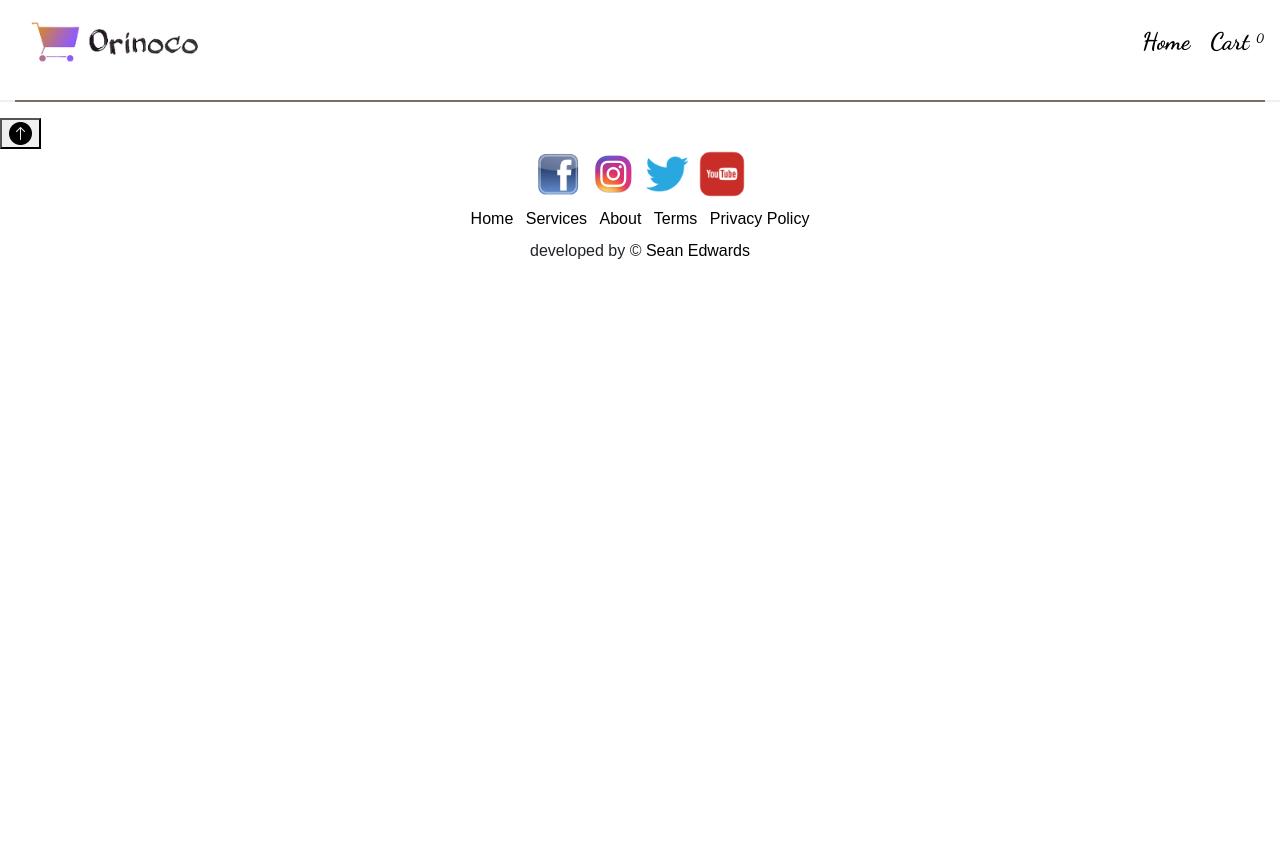
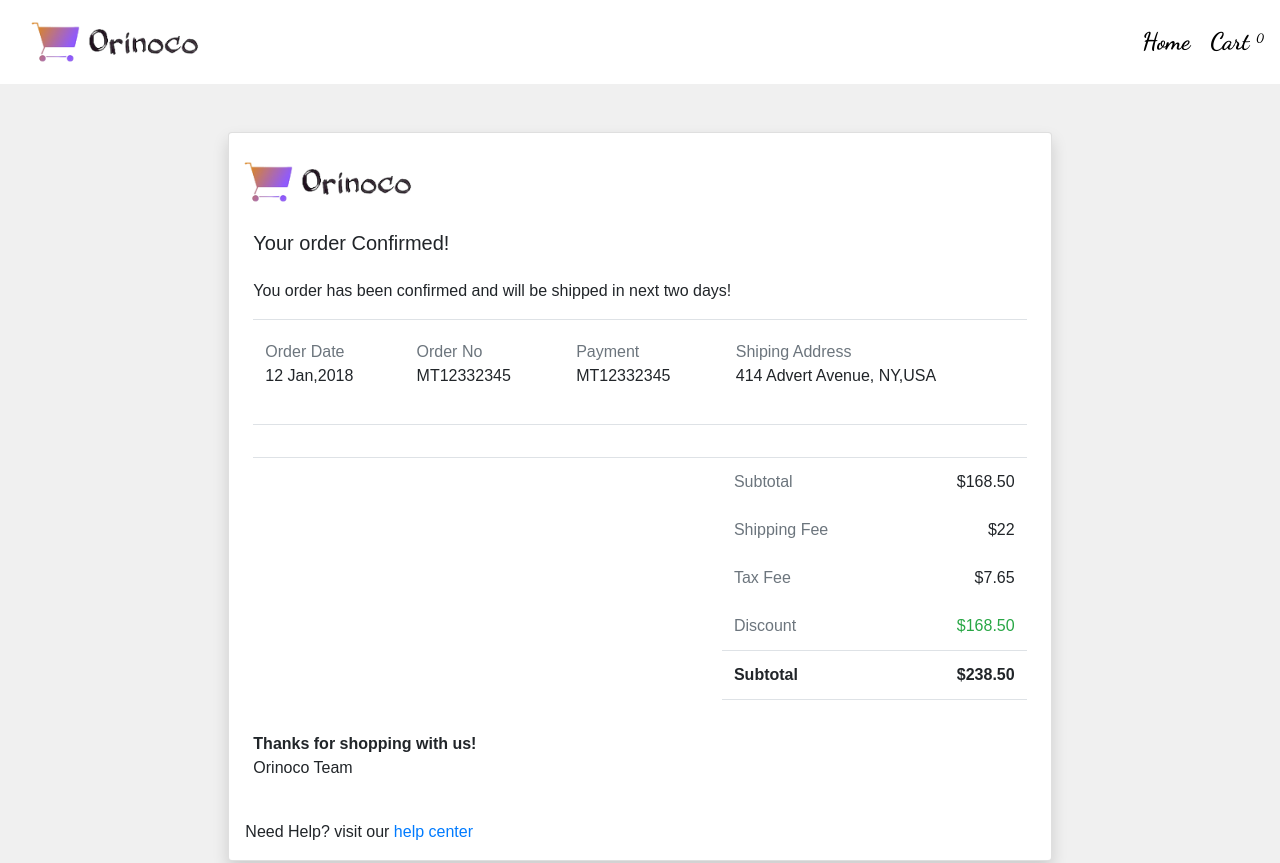
Before and after one commit to SeanEdwards2021/P5-Orinoco, a plain HTML site: page Frontend/assets/html/orderConfirmation.html in a window 1280 px wide. Shown: the top 863 px of the page. Before the commit the page ends 800 px from the top, so only its background shows below. Drawn offline with nearby package versions, Linux system fonts and the light colour scheme.

Commit message:
Created invoice

```diff
--- a/Frontend/assets/html/orderConfirmation.html
+++ b/Frontend/assets/html/orderConfirmation.html
@@ -60,7 +60,136 @@
     <!-- START OF CONTENT WRAPPER SECTION -->
     <section id="content-product-page">
       <div class="container-fluid product-container">
-
+        <div class="row d-flex justify-content-center">
+          <div class="col-8 mt-5 mb-5">
+            <div class="card shadow">
+              <div class="text-left logo pt-4 ">
+                <img src="../images/orinoco-navbar.png" width="200">
+              </div>
+              <div class="invoice p-4">
+                <h5>Your order Confirmed!</h5>
+                <span class="firstName font-weight-bold d-block mt-4"></span>
+                <span>You order has been confirmed and will be shipped in next two days!</span>
+                <div class="payment border-top mt-3 mb-3 border-bottom table-responsive">
+                  <table class="table table-borderless">
+                    <tbody>
+                      <tr>
+                        <td>
+                          <div class="py-2">
+                            <span class="d-block text-muted">Order Date</span>
+                            <span class="orderDate">12 Jan,2018</span>
+                          </div>
+                        </td>
+                        <td>
+                          <div class="py-2">
+                            <span class="d-block text-muted">Order No</span>
+                            <span class="orderNumber">MT12332345</span>
+                          </div>
+                        </td>
+                        <td>
+                          <div class="py-2">
+                            <span class="d-block text-muted">Payment</span>
+                            <span>
+                              <span class="paymentMethod">MT12332345</span>
+                            </span>
+                          </div>
+                        </td>
+                        <td>
+                          <div class="py-2">
+                            <span class="d-block text-muted">Shiping Address</span>
+                            <span class="shippingAddress">414 Advert Avenue, NY,USA</span>
+                          </div>
+                        </td>
+                      </tr>
+                    </tbody>
+                  </table>
+                </div>
+                <div class="product border-bottom table-responsive">
+                  <table class="table table-borderless">
+                    <tbody id="confirmProductContainer">
+                    </tbody>
+                  </table>
+                </div>
+                <div class="row d-flex justify-content-end">
+                  <div class="col-md-5">
+                    <table class="table table-borderless">
+                      <tbody class="totals">
+                        <tr>
+                          <td>
+                            <div class="text-left">
+                              <span class="text-muted">Subtotal</span>
+                            </div>
+                          </td>
+                          <td>
+                            <div class="text-right">
+                              <span>$168.50</span>
+                            </div>
+                          </td>
+                        </tr>
+                        <tr>
+                          <td>
+                            <div class="text-left">
+                              <span class="text-muted">Shipping Fee</span>
+                            </div>
+                          </td>
+                          <td>
+                            <div class="text-right">
+                              <span>$22</span>
+                            </div>
+                          </td>
+                        </tr>
+                        <tr>
+                          <td>
+                            <div class="text-left">
+                              <span class="text-muted">Tax Fee</span>
+                            </div>
+                          </td>
+                          <td>
+                            <div class="text-right">
+                              <span>$7.65</span>
+                            </div>
+                          </td>
+                        </tr>
+                        <tr>
+                          <td>
+                            <div class="text-left">
+                              <span class="text-muted">Discount</span>
+                            </div>
+                          </td>
+                          <td>
+                            <div class="text-right">
+                              <span class="text-success">$168.50</span>
+                            </div>
+                          </td>
+                        </tr>
+                        <tr class="border-top border-bottom">
+                          <td>
+                            <div class="text-left">
+                              <span class="font-weight-bold">Subtotal</span>
+                            </div>
+                          </td>
+                          <td>
+                            <div class="text-right">
+                              <span class="font-weight-bold">$238.50</span>
+                            </div>
+                          </td>
+                        </tr>
+                      </tbody>
+                    </table>
+                  </div>
+                </div>
+                <p class="email"></p>
+                <p class="font-weight-bold mb-0">Thanks for shopping with us!</p>
+                <span>Orinoco Team</span>
+              </div>
+              <div class="d-flex justify-content-between footer p-3">
+                <span>Need Help? visit our
+                  <a href="#"> help center</a>
+                </span>
+              </div>
+            </div>
+          </div>
+        </div>
         <hr>
       </div>
       <!-- START OF SCROLL ICON SECTION -->
```
